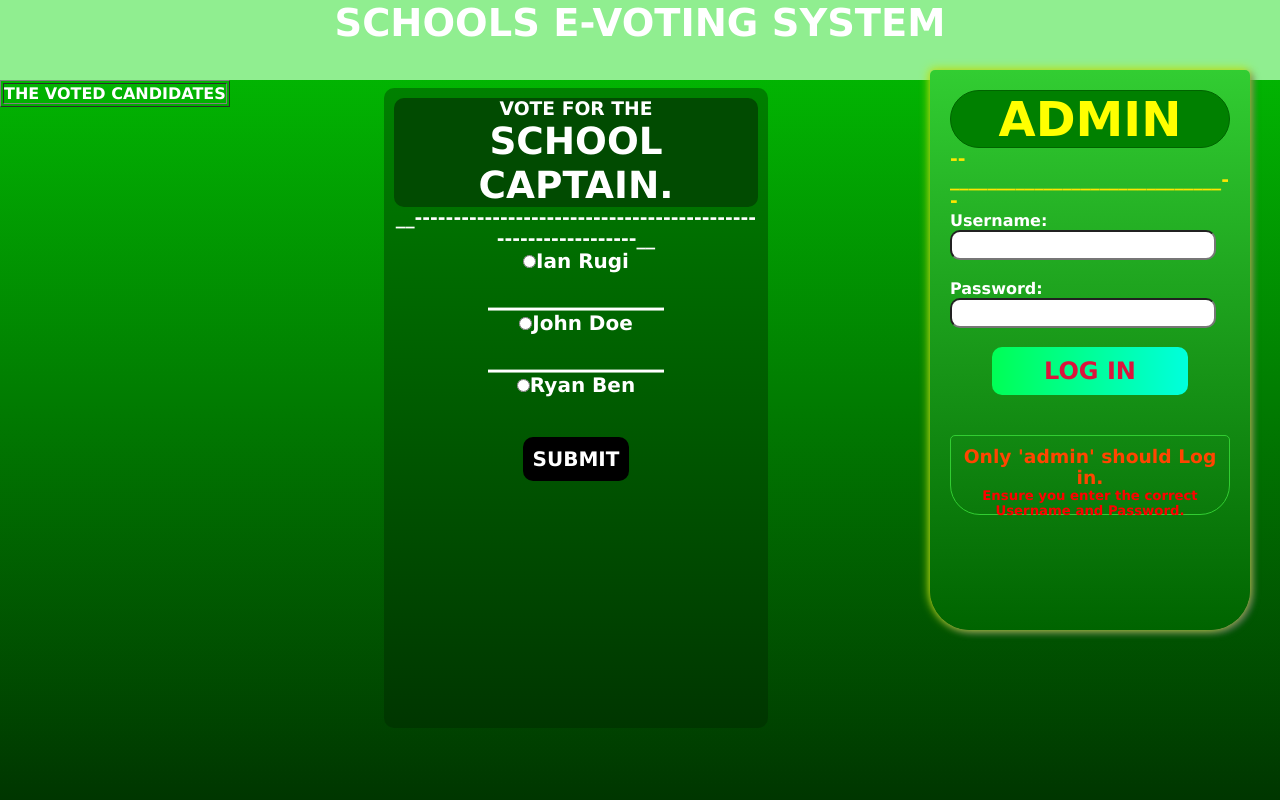
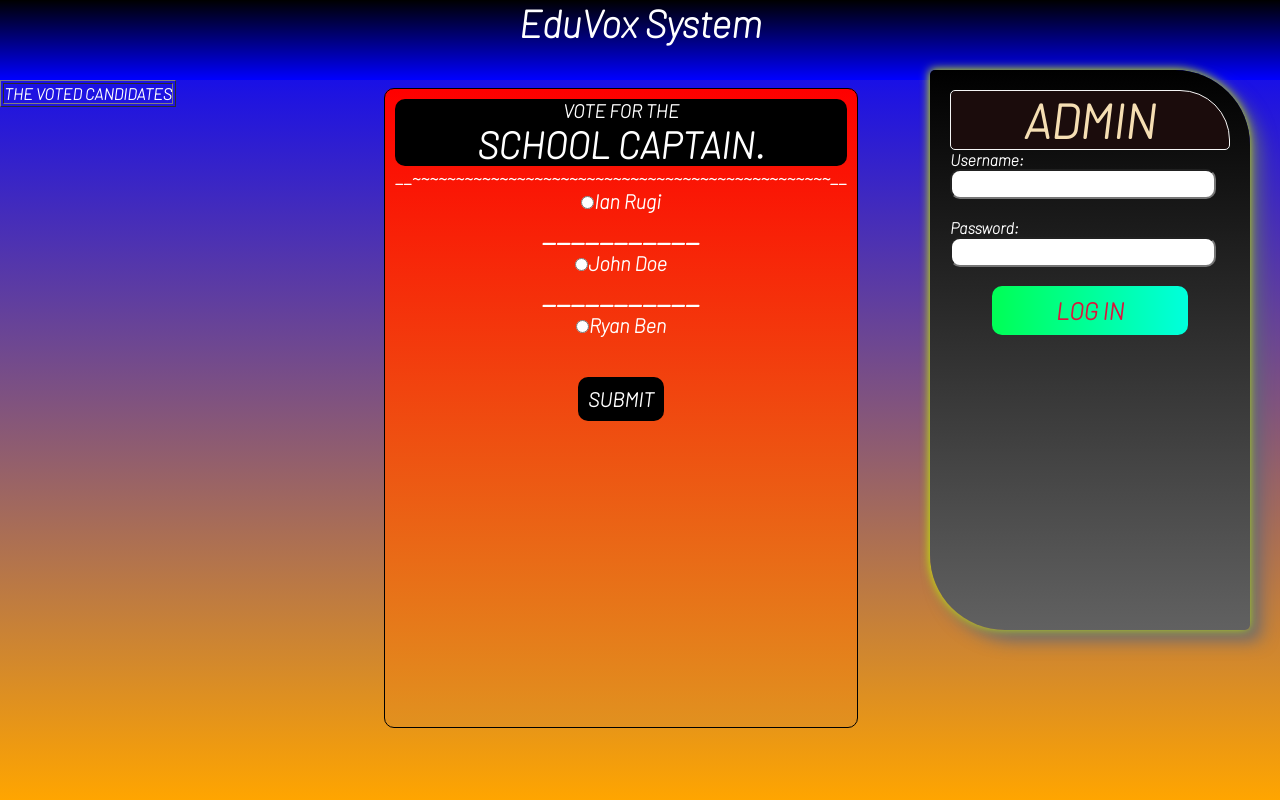
Before and after one commit to ianojr/online-voting-system, a plain HTML site: page index.html in a window 1280 px wide. Drawn offline with Linux system fonts and the light colour scheme.

Commit message:
update 1.5

```diff
--- a/index.css
+++ b/index.css
@@ -3,12 +3,12 @@
     padding: 0;
     box-sizing: border-box;
     color: white;
-    font-family: 'Lucida Sans', 'Lucida Sans Regular', 'Lucida Grande', 'Lucida Sans Unicode', Geneva, Verdana, sans-serif;
+    font-family: 'Barlow', sans-serif;
     cursor: pointer;
 }
 
 body {
-    background: linear-gradient(to bottom, rgb(2, 194, 2), rgb(0, 54, 0));
+    background: linear-gradient(to bottom, blue,orange);
     background-size: cover;
     background-repeat: no-repeat;
     width: 100%;
@@ -18,7 +18,7 @@ body {
 .intro {
     width: 100%;
     height: 10vh;
-    background-color: lightgreen;
+    background: linear-gradient(to bottom, black, blue);
     text-align: center;
     font-size: larger;
 }
@@ -26,8 +26,8 @@ body {
 .candidates {
     width: 30vw;
     height: 80vh;
-    background: linear-gradient(to bottom, green, rgb(0, 54, 0));
-    border: none;
+    background: linear-gradient(to bottom, red, rgb(225,145,31));
+    border: solid 1px black;
     border-radius: 10px;
     position: absolute;
     left: 30%;
@@ -52,7 +52,7 @@ body {
 }
 
 .head {
-    background-color: rgb(1, 75, 1);
+    background-color: black;
     text-transform: uppercase;
     border-radius: 10px;
 }
@@ -81,7 +81,7 @@ body {
     position: absolute;
     top: 70px;
     right: 30px;
-    background: linear-gradient(to bottom, limegreen, darkgreen);
+    background: linear-gradient(to bottom, rgb(36, 34, 34), black);
     padding: 20px;
     border-radius: 5px 5px 40px 40px;
     box-shadow: -1px -1px 10px rgb(200, 235, 3),
@@ -93,11 +93,11 @@ body {
     position: absolute;
     top: 70px;
     right: 30px;
-    background: linear-gradient(to bottom, limegreen, darkgreen);
+    background: linear-gradient(to bottom, black, rgb(97, 97, 97));
     padding: 20px;
-    border-radius: 5px 5px 40px 40px;
+    border-radius: 5px 75px 5px 75px;
     box-shadow: -1px -1px 10px rgb(200, 235, 3),
-        3px 3px 7px rgba(94, 104, 121, 0.945);
+        10px 10px 17px rgba(94, 104, 121, 0.945);
 }
 .button2{
     padding: 10px;
@@ -123,37 +123,29 @@ body {
 
 }
 .admin{
-    color: yellow;
+    color: wheat;
     font-weight: bolder;
     font-size: 3rem;
     text-align: center;
-    background-color: green;
-    border: solid 1px darkgreen;
-    border-radius: 75px;
-}
-.instructions{
-    border: solid 1px limegreen;
-    height: 80px;
-    margin: 40px 0;
-    border-radius: 5px 5px 30px 30px;
-    padding: 10px;
-    text-align: center;
+    background-color: rgb(27, 12, 12);
+    border: solid 1px whitesmoke;
+    border-radius: 5px 50px 5px 5px;
 }
 .counted1{
     font-size: 1rem;
-    color: black;
+    color: wheat;
     font-weight: 1000;
     text-transform: uppercase;
 }
 .counted2{
     font-size: 1rem;
-    color: black;
+    color: wheat;
     font-weight: 1000;
     text-transform: uppercase;
 }
 .counted3{
     font-size: 1rem;
-    color: black;
+    color: wheat;
     font-weight: 1000;
     text-transform: uppercase;
 }
--- a/index.html
+++ b/index.html
@@ -6,16 +6,19 @@
     <meta name="viewport" content="width=device-width, initial-scale=1.0">
     <title>school e-voting system</title>
     <link rel="stylesheet" href="index.css">
+    <link rel="preconnect" href="https://fonts.googleapis.com">
+    <link rel="preconnect" href="https://fonts.gstatic.com" crossorigin>
+    <link href="https://fonts.googleapis.com/css2?family=Barlow:ital,wght@1,100&display=swap" rel="stylesheet">
 </head>
 
 <body>
     <div class="intro">
-        <h1>SCHOOLS E-VOTING SYSTEM</h1>
+        <h1>EduVox System</h1>
     </div>
     <form id="my_form" action="">
         <fieldset class="candidates">
             <h3 class="head"><b>Vote for the <h1>school Captain.</h1></b></h3>
-            <h3>__--------------------------------------------------------------__</h3>
+            <h3>__~~~~~~~~~~~~~~~~~~~~~~~~~~~~~~~~~~~~~~~~~~~~~~~~__</h3>
             <label for="ian"><input type="radio" id="ian" name="candidate" value="ian"><span class="candidate">Ian
                     Rugi</span></label>
             <br>
@@ -49,17 +52,12 @@
     </div>
     <div class="login-form" id="login-form">
         <h1 class="admin">ADMIN</h1>
-        <h3 style="color: rgb(255, 230, 0);">--_____________________________--</h3>
         <form id="login-form">
             <label for="username"><b>Username:</b></label>
             <input class="validates" type="text" id="username" name="username"><br><br>
             <label for="password"><b>Password:</b></label>
             <input class="validates" type="password" id="password" name="password"><br><br>
             <button class="button2" type="submit">Log In</button>
-            <div class="instructions">
-                <h3 style="color: orangered;">Only 'admin' should Log in.</h3>
-                <h5 style="color: red;">Ensure you enter the correct Username and Password.</h5>
-            </div>
         </form>
     </div>
     <script>
```
